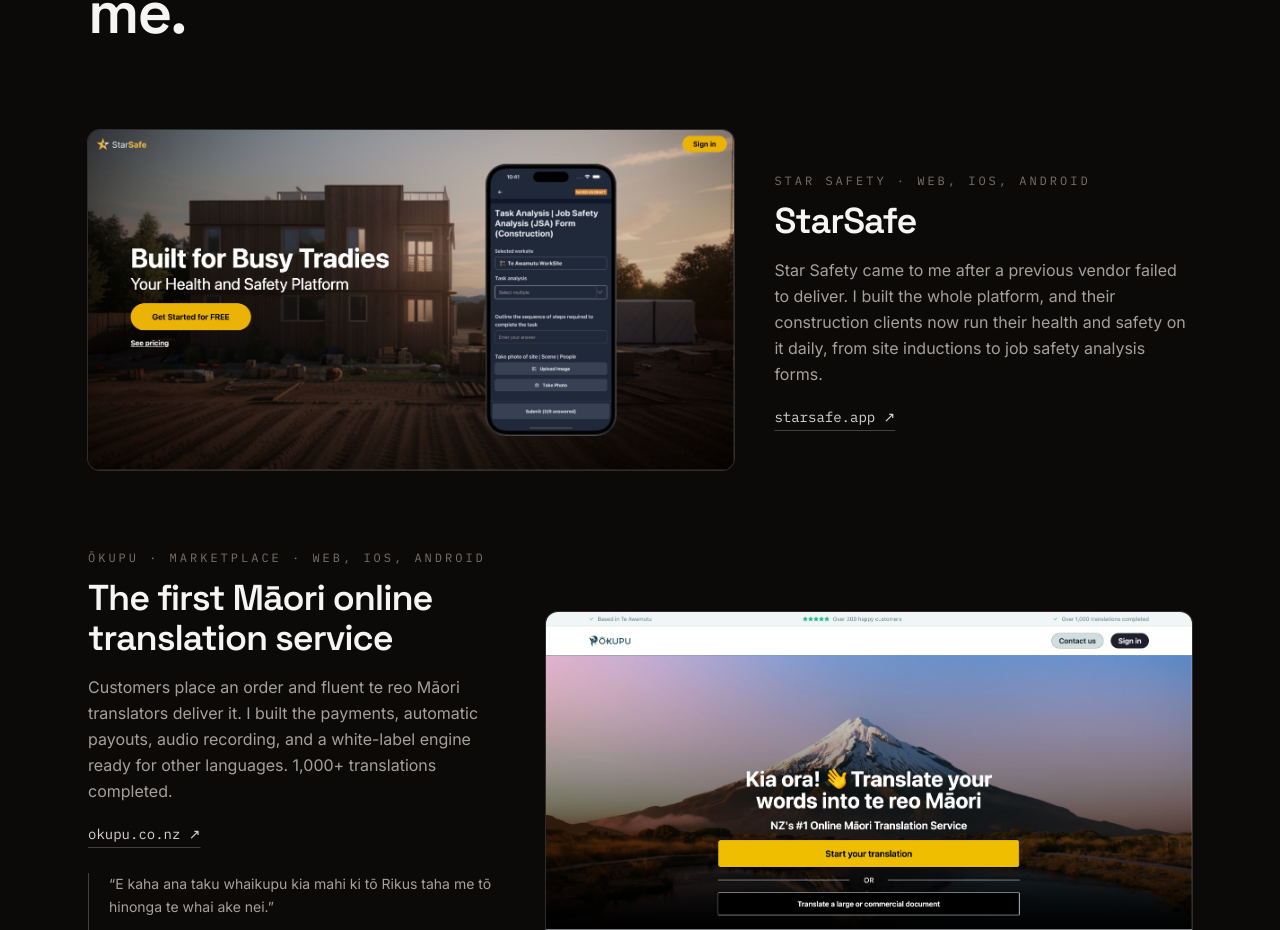
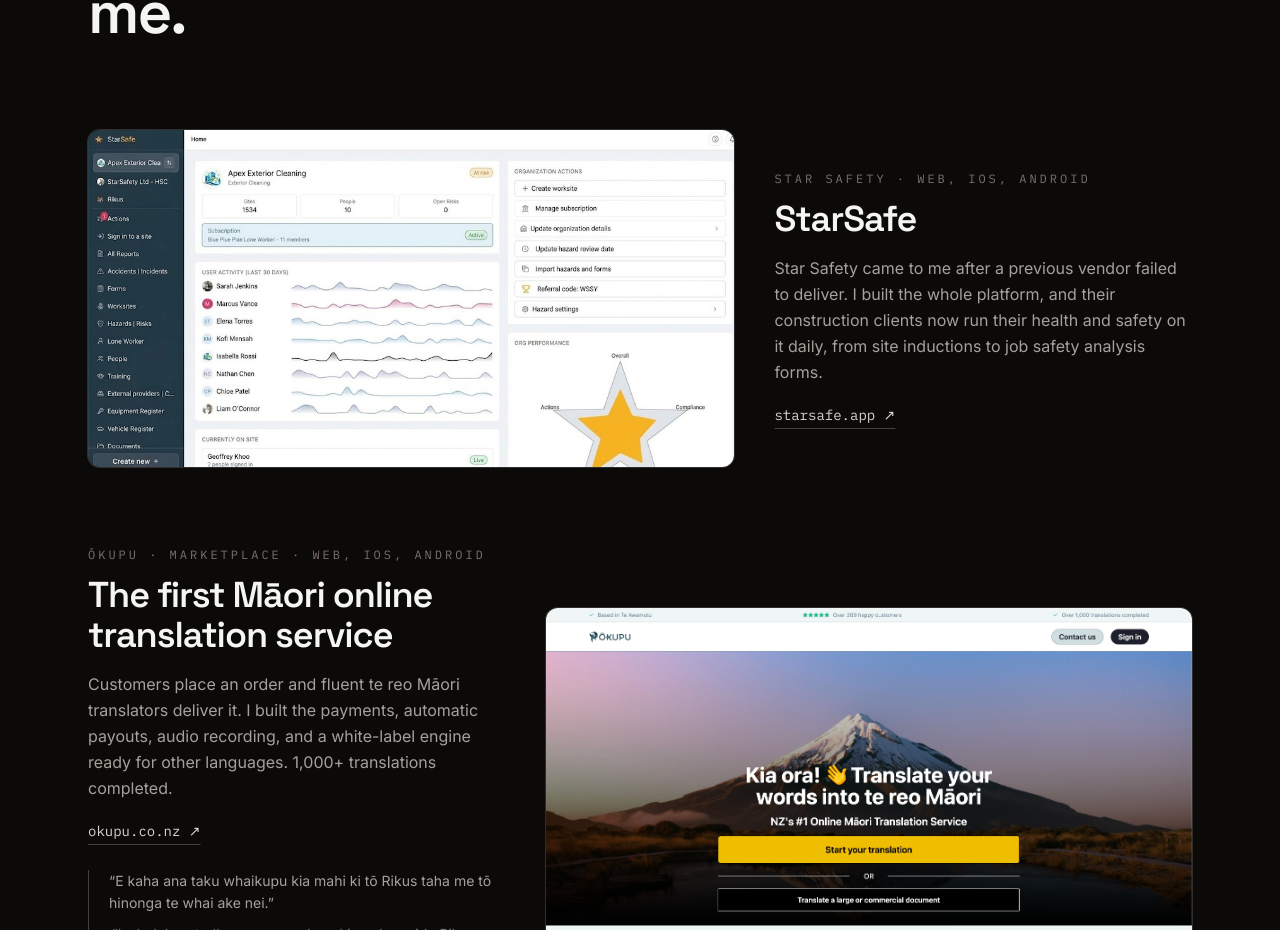
Before and after one commit to RikusWiehahn/zeltta-com-2026, a Next.js app: page / in a window 1280 px wide. Shown: the part 2134-3064 px from the top of the page. Built offline with nearby package versions, Linux system fonts and the light colour scheme.

Commit message:
Use the current StarSafe dashboard as the case image.

```diff
--- a/src/app/page.tsx
+++ b/src/app/page.tsx
@@ -115,7 +115,7 @@
 						{/* Featured: StarSafe */}
 						<article className="reveal mt-20 grid items-center gap-10 lg:grid-cols-5">
 							<a href="https://starsafe.app" className="group block lg:col-span-3">
-								<Image src="/content/case-star-safe.jpeg" alt="StarSafe health and safety platform" width={2878} height={1514} className="w-full rounded-xl ring-1 ring-white/15 transition group-hover:ring-white/40" />
+								<Image src="/content/case-star-safe.jpeg" alt="StarSafe health and safety platform" width={1024} height={533} className="w-full rounded-xl ring-1 ring-white/15 transition group-hover:ring-white/40" />
 							</a>
 							<div className="lg:col-span-2">
 								<p className="font-mono text-xs uppercase tracking-[0.25em] text-stone-500">Star Safety · Web, iOS, Android</p>
```
Also changed, not shown: public/content/case-star-safe.jpeg.
